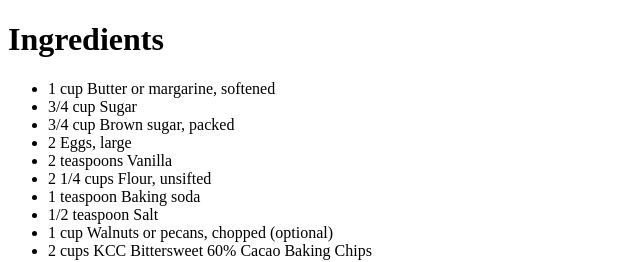
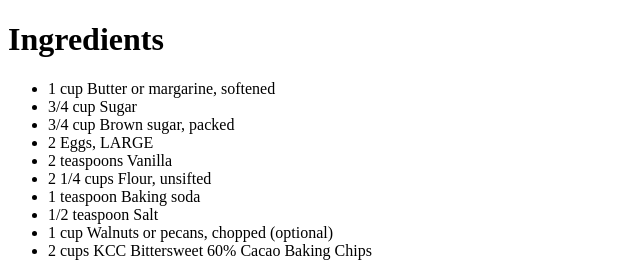
Before and after one commit to neleroelens/GitTutorialBegin, a plain HTML site: page secret recipe.htm in a window 1280 px wide. Shown: the top 262 px of the page, 0-640 px from the left. Drawn offline with Linux system fonts and the light colour scheme.

Commit message:
Capital letters

```diff
--- a/secret recipe.htm
+++ b/secret recipe.htm
@@ -7,7 +7,7 @@
 <li>1 cup Butter or margarine, softened</li>
 <li>3/4 cup Sugar</li>
 <li>3/4 cup Brown sugar, packed</li>
-<li>2 Eggs, large</li>
+<li>2 Eggs, LARGE</li>
 <li>2 teaspoons Vanilla</li>
 <li>2 1/4 cups Flour, unsifted</li>
 <li>1 teaspoon Baking soda</li>
```
